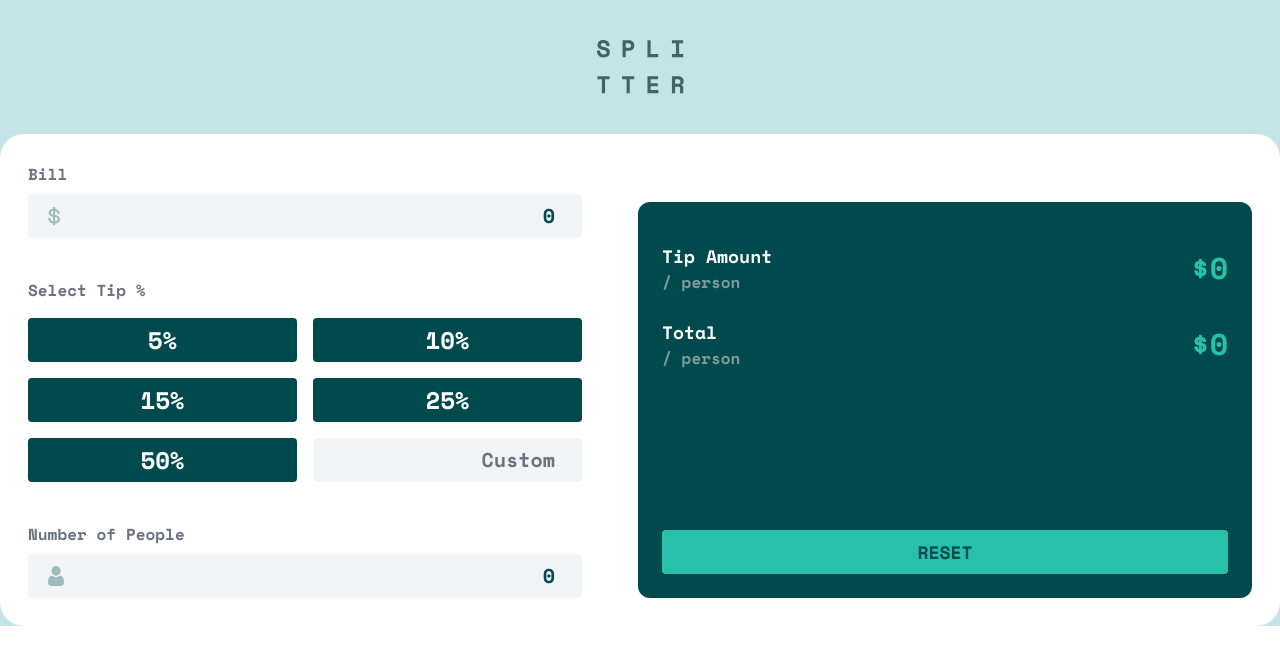
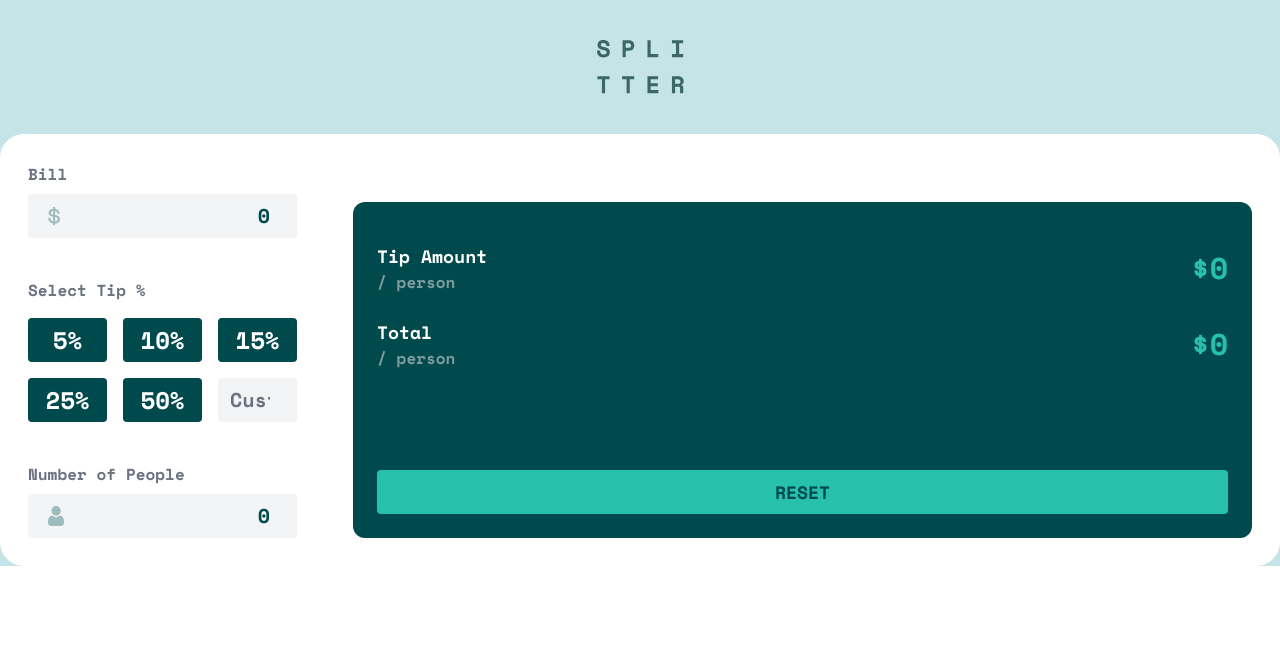
Before and after one commit to sarrietav-dev/tip-calculator, a Vue app: page / in a window 1280 px wide. Shown: the top 664 px of the page. Built offline with nearby package versions, Linux system fonts and the light colour scheme.

Commit message:
📱 Increment grid columns responsively

```diff
--- a/src/components/TheTipSelector.vue
+++ b/src/components/TheTipSelector.vue
@@ -1,7 +1,7 @@
 <template>
   <div class="space-y-4">
     <label class="text-gray-500 font-bold">Select Tip %</label>
-    <ul class="grid grid-cols-2 gap-4">
+    <ul class="grid grid-cols-2 lg:grid-cols-3 gap-4">
       <li v-for="tipNumber in tipNumbers">
         <TipSelectionButton
           :percentage="tipNumber"
@@ -13,6 +13,8 @@
         type="number"
         placeholder="Custom"
         v-model.number="customTip"
+        min="0"
+        max="100"
         @click="handleInputClick"
         @focus="handleFocus"
         class="
```
